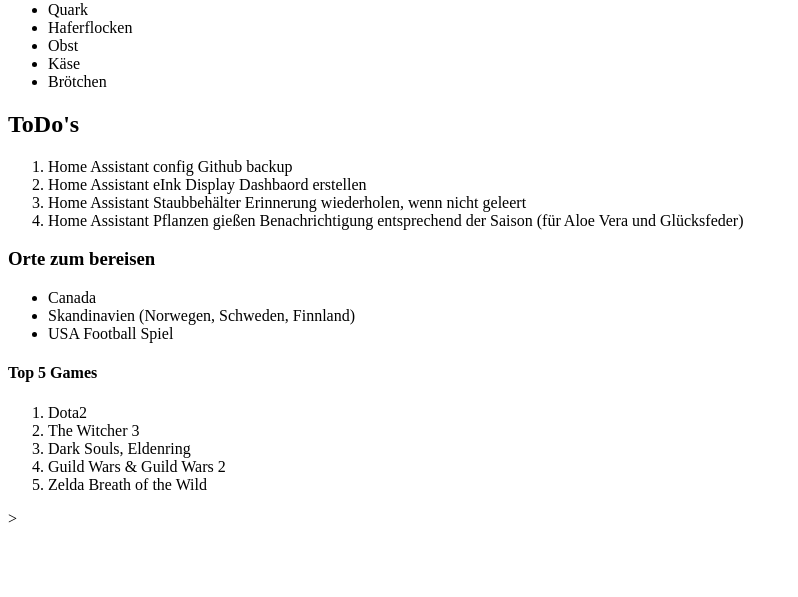
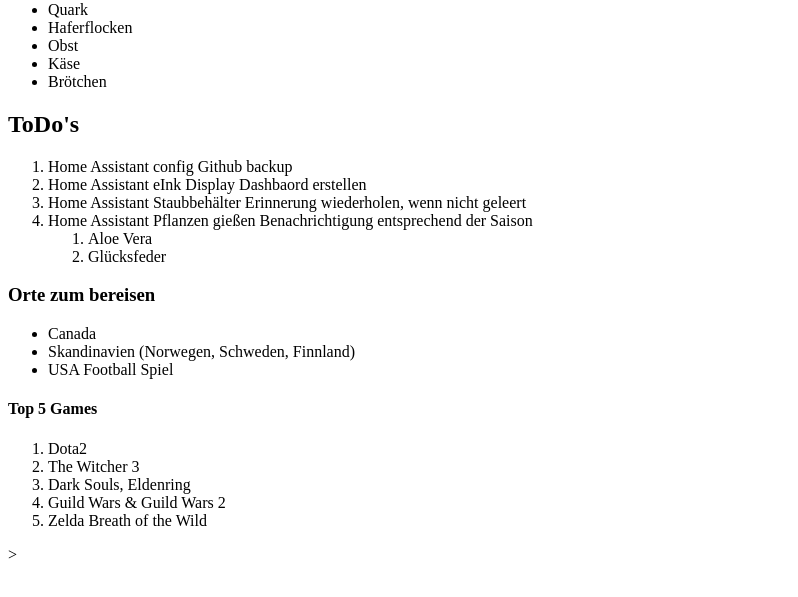
Before and after one commit to Bene-33/the-Odin-Project, a plain HTML site: page html-boilerplate/listen.html in a window 1280 px wide. Shown: the part 79-676 px from the top of the page, without its empty margins (0-798 px from the left). Drawn offline with Linux system fonts and the light colour scheme.

Commit message:
nested bzw. sup Listen ergänzt inkl. Kommentar

```diff
--- a/html-boilerplate/listen.html
+++ b/html-boilerplate/listen.html
@@ -18,7 +18,13 @@
                 <li>Home Assistant config Github backup</li>
                 <li> Home Assistant eInk Display Dashbaord erstellen </li>
                 <li> Home Assistant Staubbehälter Erinnerung wiederholen, wenn nicht geleert </li>
-                <li> Home Assistant Pflanzen gießen Benachrichtigung entsprechend der Saison (für Aloe Vera und Glücksfeder)</li>
+                <li> Home Assistant Pflanzen gießen Benachrichtigung entsprechend der Saison
+                    <!--Nested bzw. erstellen von Unterpunkten durch die Verwendung von <ol> oder <ul> im <li> Element-->
+                    <ol>
+                        <li> Aloe Vera</li>
+                        <li> Glücksfeder</li>
+                      </ol>
+                    </li>
             </ol>
         <h3> Orte zum bereisen</h3>
             <ul>
```
